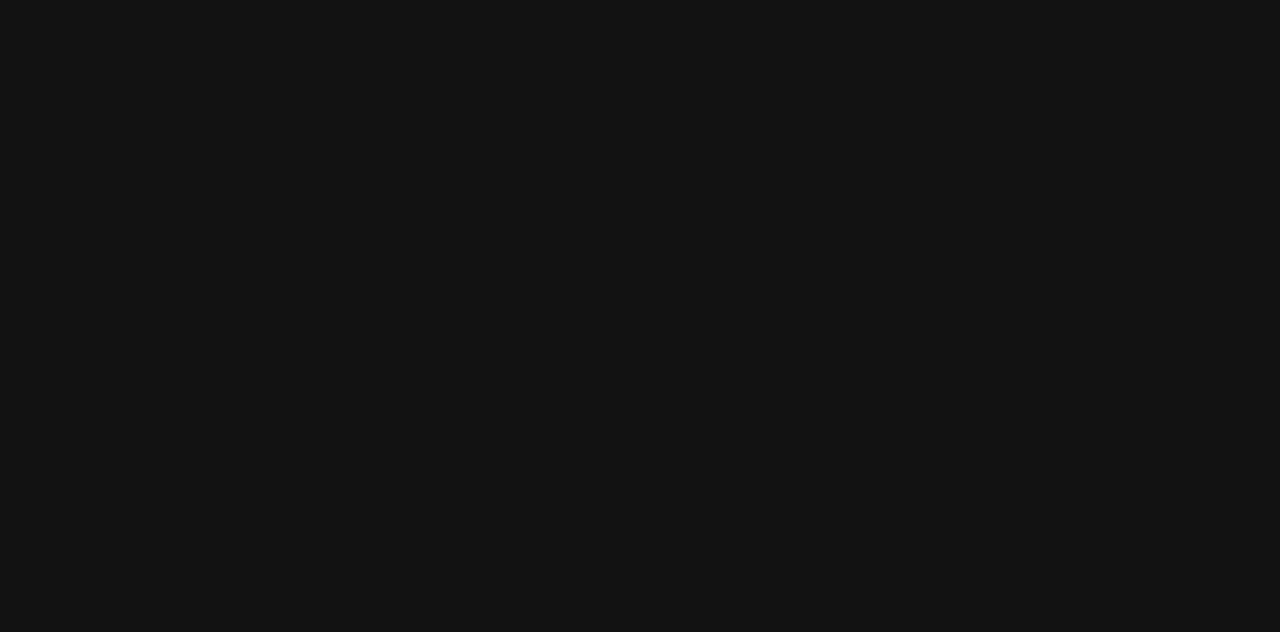
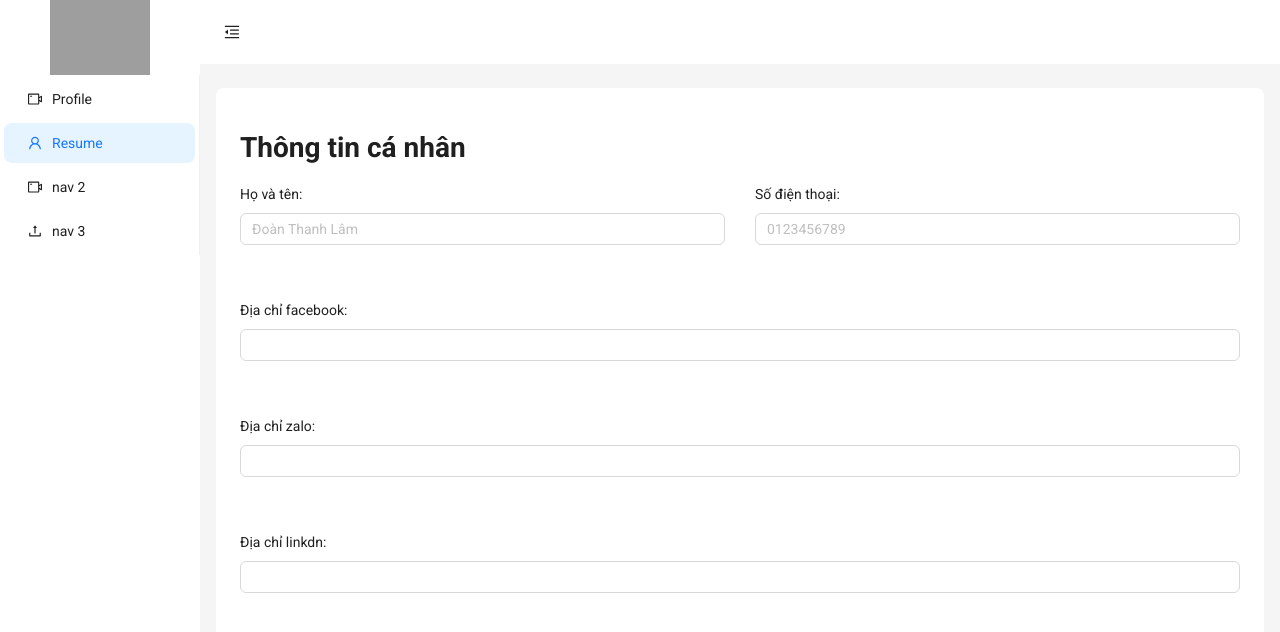
Before and after one commit to thanhlamcode/MyCV, a React (Create React App) app: page /admin/profile in a window 1280 px wide. Before the commit this address had no page. Shown: the top 632 px of the page. Built offline with nearby package versions, Linux system fonts and the light colour scheme; grey boxes are pictures that could not be loaded.

Commit message:
Fix lỗi background

```diff
--- a/src/components/Admin/Home/index.js
+++ /dev/null
@@ -1,30 +0,0 @@
-import { Col, Form, Input, Row } from "antd";
-
-function Home() {
-  const [form] = Form.useForm();
-  return (
-    <>
-      <h1>Thông tin giới thiệu</h1>
-      <Form
-        layout="vertical"
-        form={form}
-        initialValues={{
-          layout: "vertical",
-        }}
-        style={{
-          maxWidth: "100%",
-        }}
-      >
-        <Row>
-          <Col span={12}>
-            <Form.Item label="Nhập họ và tên của bạn:">
-              <Input placeholder="input placeholder" />
-            </Form.Item>
-          </Col>
-        </Row>
-      </Form>
-    </>
-  );
-}
-
-export default Home;
--- a/src/components/Admin/Sider/index.js
+++ b/src/components/Admin/Sider/index.js
@@ -24,9 +24,9 @@ function SiderAdmin(props) {
           defaultSelectedKeys={["1"]}
           items={[
             {
-              key: "2",
+              key: "profile",
               icon: <VideoCameraOutlined />,
-              label: <Link to="home"> Home</Link>,
+              label: <Link to="profile"> Profile</Link>,
             },
             {
               key: "1",
--- a/src/components/Client/Footer/style.scss
+++ b/src/components/Client/Footer/style.scss
@@ -1,7 +1,6 @@
 .footer{
-  // padding: 20px;
+  margin-bottom: 0;
   margin-top: 50px;
-  // padding-bottom: 20px;
   color: #C4CFDE;
   font-size: 14px;
   text-align: center;
--- a/src/components/Client/Header/style.scss
+++ b/src/components/Client/Header/style.scss
@@ -13,6 +13,7 @@ html {
   background: #121212;
   box-shadow: 0 4px 6px rgba(0, 0, 0, 0.1); /* Adds a subtle shadow for depth */
   overflow: hidden;
+  margin-top: 0;
 
 
   &__left{
--- a/src/layout/LayoutAdmin/index.js
+++ b/src/layout/LayoutAdmin/index.js
@@ -13,7 +13,7 @@ const LayoutAdmin = () => {
   } = theme.useToken();
   return (
     <div className="admin">
-      <Layout style={{ height: "100vh" }}>
+      <Layout style={{ height: "100%" }}>
         <SiderAdmin collapsed={collapsed} />
         <Layout>
           <HeaderAdmin
--- /dev/null
+++ b/src/pages/Admin/Profile/index.js
@@ -0,0 +1,50 @@
+import { Col, Form, Input, Row } from "antd";
+
+function Profile() {
+  const [form] = Form.useForm();
+  return (
+    <>
+      <h1>Thông tin cá nhân</h1>
+      <Form
+        layout="vertical"
+        form={form}
+        initialValues={{
+          layout: "vertical",
+        }}
+        style={{
+          maxWidth: "100%",
+        }}
+      >
+        <Row gutter={[30, 30]}>
+          <Col span={12}>
+            <Form.Item label="Họ và tên:">
+              <Input placeholder="Đoàn Thanh Lâm" />
+            </Form.Item>
+          </Col>
+          <Col span={12}>
+            <Form.Item label="Số điện thoại:">
+              <Input placeholder="0123456789" />
+            </Form.Item>
+          </Col>
+          <Col span={24}>
+            <Form.Item label="Địa chỉ facebook:">
+              <Input />
+            </Form.Item>
+          </Col>
+          <Col span={24}>
+            <Form.Item label="Địa chỉ zalo:">
+              <Input />
+            </Form.Item>
+          </Col>
+          <Col span={24}>
+            <Form.Item label="Địa chỉ linkdn:">
+              <Input />
+            </Form.Item>
+          </Col>
+        </Row>
+      </Form>
+    </>
+  );
+}
+
+export default Profile;
--- a/src/pages/MainCV/style.scss
+++ b/src/pages/MainCV/style.scss
@@ -1,4 +1,4 @@
-body{
+.maincv{
   background-color: #121212;
 }
 
--- a/src/routes/index.js
+++ b/src/routes/index.js
@@ -1,7 +1,7 @@
-import Home from "../components/Admin/Home";
 import LayoutAdmin from "../layout/LayoutAdmin";
 import ResumeAdmin from "../pages/Admin/Resume";
 import MainCV from "../pages/MainCV";
+import Profile from "../pages/Admin/Profile";
 
 export const routes = [
   {
@@ -13,8 +13,8 @@ export const routes = [
     element: <LayoutAdmin />,
     children: [
       {
-        path: "home",
-        element: <Home />,
+        path: "profile",
+        element: <Profile />,
       },
       {
         path: "resume",
```
